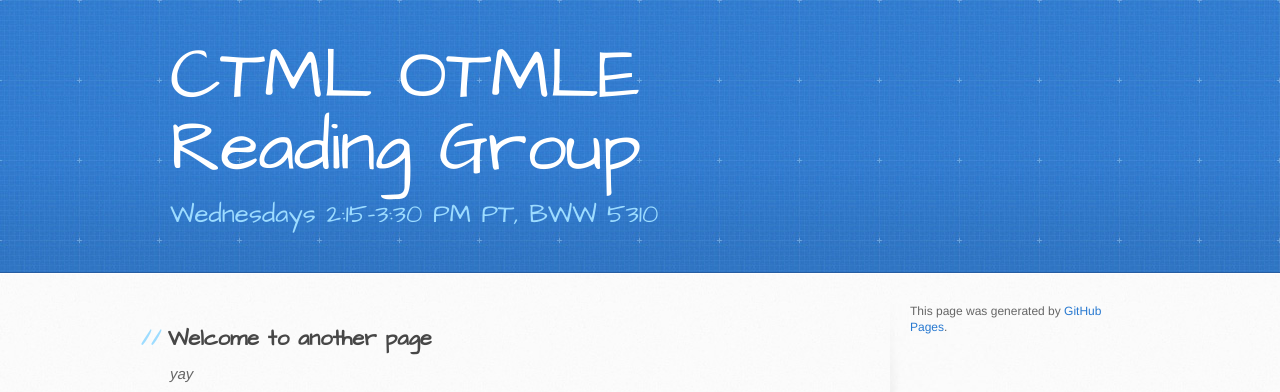
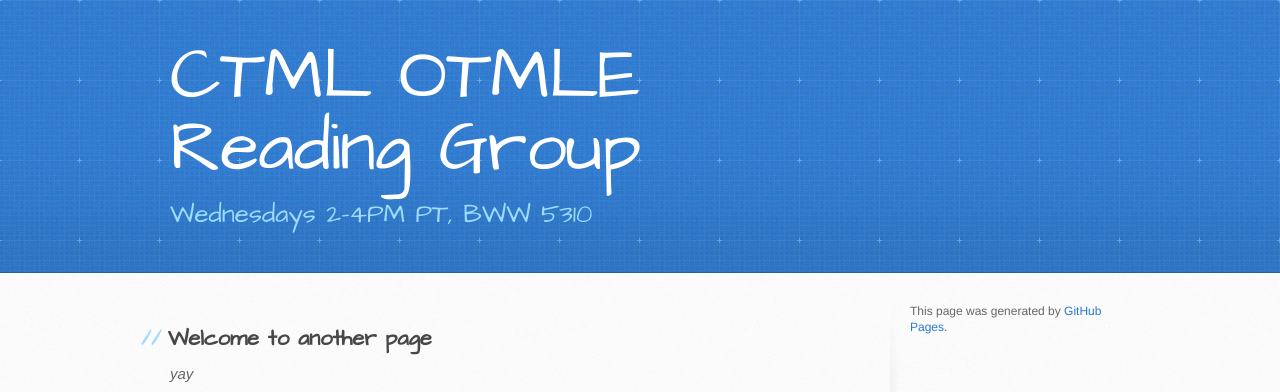
Before and after one commit to Kaiwen-Hou-KHou/OTMLE, a Jekyll site: the page built from another-page.md, in a window 1280 px wide. Shown: the top 392 px of the page. Built offline with Jekyll 4.4.1, drawn with Linux system fonts in a browser that asks for light colours; our own code applies the rules of GitHub Pages for plain Markdown files.

Commit message:
change time

```diff
--- a/_config.yml
+++ b/_config.yml
@@ -1,5 +1,5 @@
 title: CTML OTMLE <br>Reading Group
-description: Wednesdays 2:15-3:30 PM PT, BWW 5310
+description: Wednesdays 2-4PM PT, BWW 5310
 show_downloads: false
 google_analytics:
 theme: jekyll-theme-architect
```
Also changed, not shown: index.md (+1 -1 lines).
